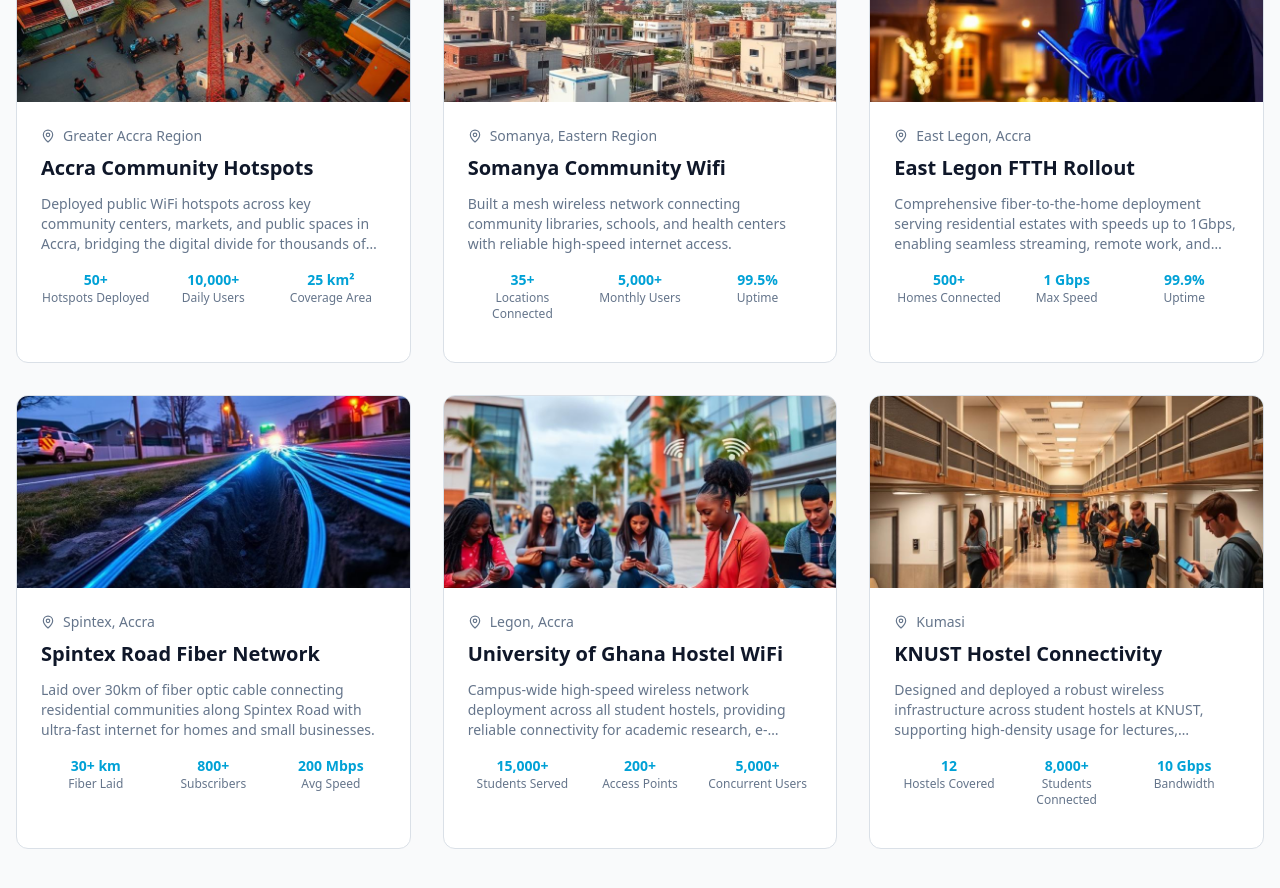
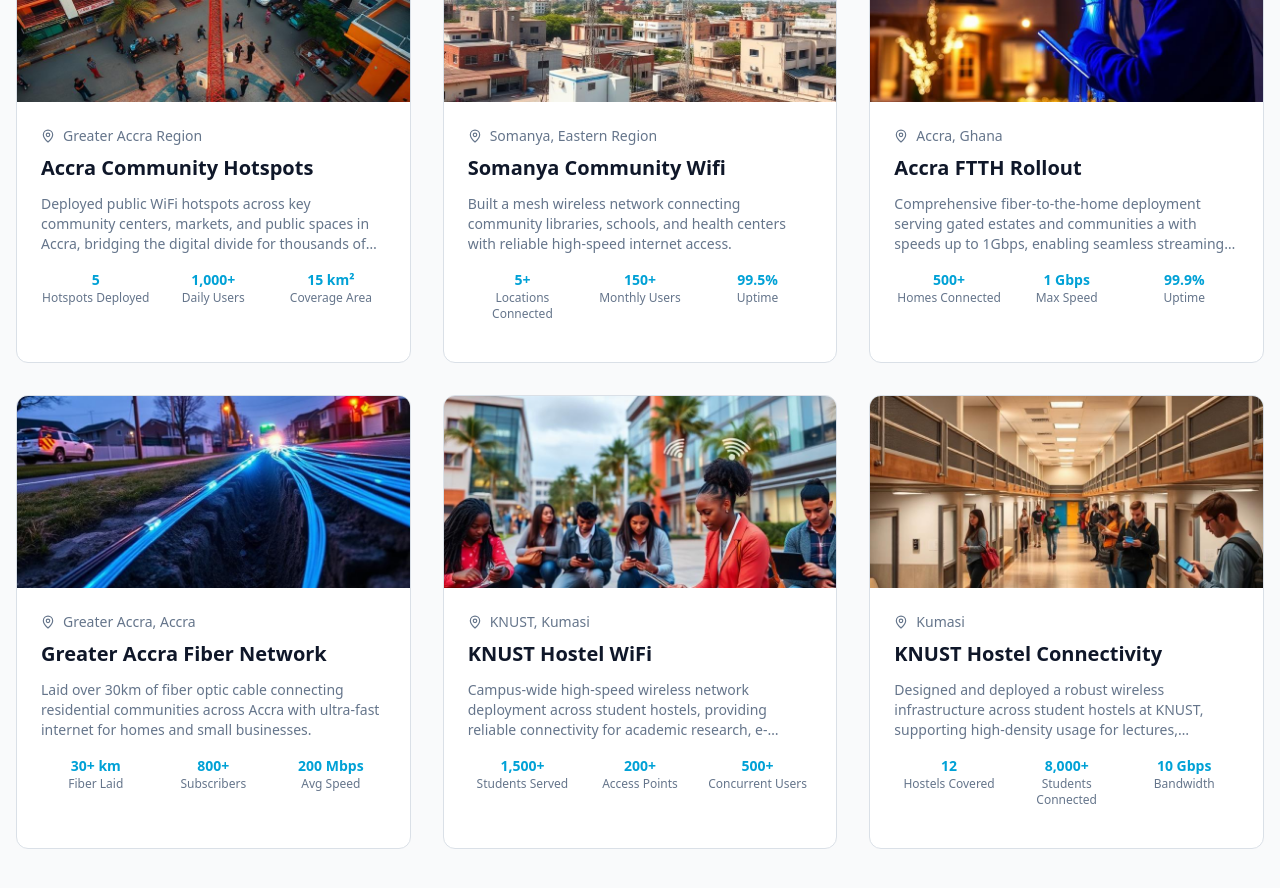
Before and after one commit to kingbello-tech/iklick-ghana-connect, a React (Vite) app: page /projects in a window 1280 px wide. Shown: the part 620-1508 px from the top of the page. Built offline with nearby package versions, Linux system fonts and the light colour scheme; the HTML template or start-up script is replaced by a standard one.

Commit message:
Changes
Co-authored-by: kingbello-tech <194913034+kingbello-tech@users.noreply.github.com>

```diff
--- a/src/pages/Projects.tsx
+++ b/src/pages/Projects.tsx
@@ -28,31 +28,31 @@ const projects: Project[] = [
   {
     id: 1, title: "Accra Community Hotspots", category: "community", location: "Greater Accra Region",
     description: "Deployed public WiFi hotspots across key community centers, markets, and public spaces in Accra, bridging the digital divide for thousands of residents.",
-    stats: [{ label: "Hotspots Deployed", value: "50+" }, { label: "Daily Users", value: "10,000+" }, { label: "Coverage Area", value: "25 km²" }],
+    stats: [{ label: "Hotspots Deployed", value: "5" }, { label: "Daily Users", value: "1,000+" }, { label: "Coverage Area", value: "15 km²" }],
     image: projectCommunityWifi,
   },
   {
     id: 2, title: "Somanya Community Wifi", category: "community", location: "Somanya, Eastern Region",
     description: "Built a mesh wireless network connecting community libraries, schools, and health centers with reliable high-speed internet access.",
-    stats: [{ label: "Locations Connected", value: "35+" }, { label: "Monthly Users", value: "5,000+" }, { label: "Uptime", value: "99.5%" }],
+    stats: [{ label: "Locations Connected", value: "5+" }, { label: "Monthly Users", value: "150+" }, { label: "Uptime", value: "99.5%" }],
     image: projectCommunityMesh,
   },
   {
-    id: 3, title: "East Legon FTTH Rollout", category: "ftth", location: "East Legon, Accra",
-    description: "Comprehensive fiber-to-the-home deployment serving residential estates with speeds up to 1Gbps, enabling seamless streaming, remote work, and smart home connectivity.",
+    id: 3, title: "Accra FTTH Rollout", category: "ftth", location: "Accra, Ghana",
+    description: "Comprehensive fiber-to-the-home deployment serving gated estates and communities a with speeds up to 1Gbps, enabling seamless streaming, remote work, and smart home connectivity.",
     stats: [{ label: "Homes Connected", value: "500+" }, { label: "Max Speed", value: "1 Gbps" }, { label: "Uptime", value: "99.9%" }],
     image: projectFtth,
   },
   {
-    id: 4, title: "Spintex Road Fiber Network", category: "ftth", location: "Spintex, Accra",
-    description: "Laid over 30km of fiber optic cable connecting residential communities along Spintex Road with ultra-fast internet for homes and small businesses.",
+    id: 4, title: "Greater Accra Fiber Network", category: "ftth", location: "Greater Accra, Accra",
+    description: "Laid over 30km of fiber optic cable connecting residential communities across Accra with ultra-fast internet for homes and small businesses.",
     stats: [{ label: "Fiber Laid", value: "30+ km" }, { label: "Subscribers", value: "800+" }, { label: "Avg Speed", value: "200 Mbps" }],
     image: projectFiberNetwork,
   },
   {
-    id: 5, title: "University of Ghana Hostel WiFi", category: "university", location: "Legon, Accra",
-    description: "Campus-wide high-speed wireless network deployment across all student hostels, providing reliable connectivity for academic research, e-learning, and student life.",
-    stats: [{ label: "Students Served", value: "15,000+" }, { label: "Access Points", value: "200+" }, { label: "Concurrent Users", value: "5,000+" }],
+    id: 5, title: "KNUST Hostel WiFi", category: "university", location: "KNUST, Kumasi",
+    description: "Campus-wide high-speed wireless network deployment across student hostels, providing reliable connectivity for academic research, e-learning, and student life.",
+    stats: [{ label: "Students Served", value: "1,500+" }, { label: "Access Points", value: "200+" }, { label: "Concurrent Users", value: "500+" }],
     image: projectUniversityWifi,
   },
   {
```
